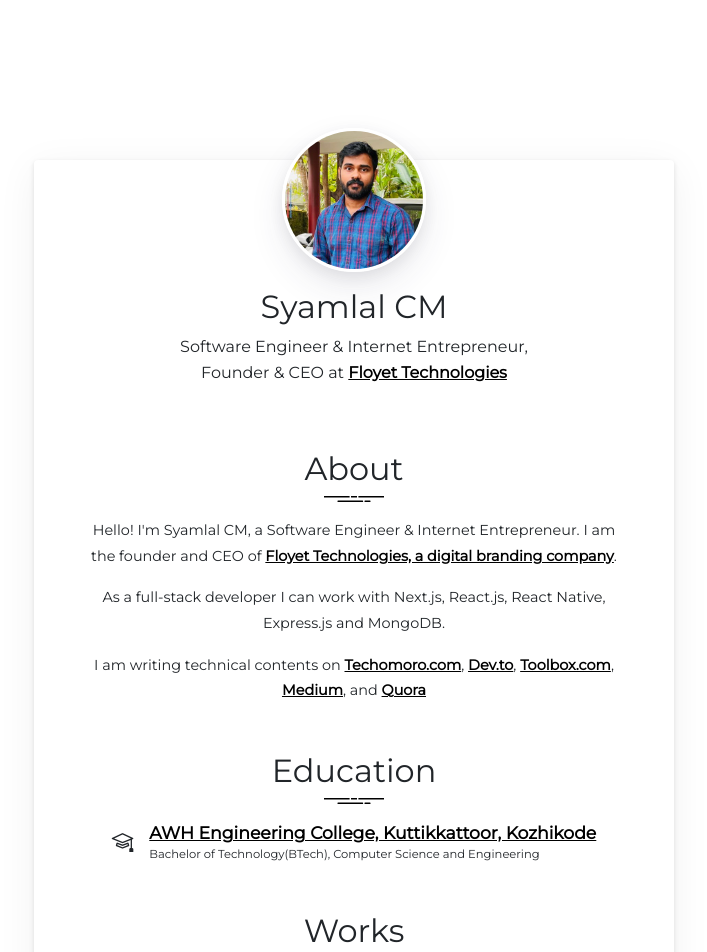
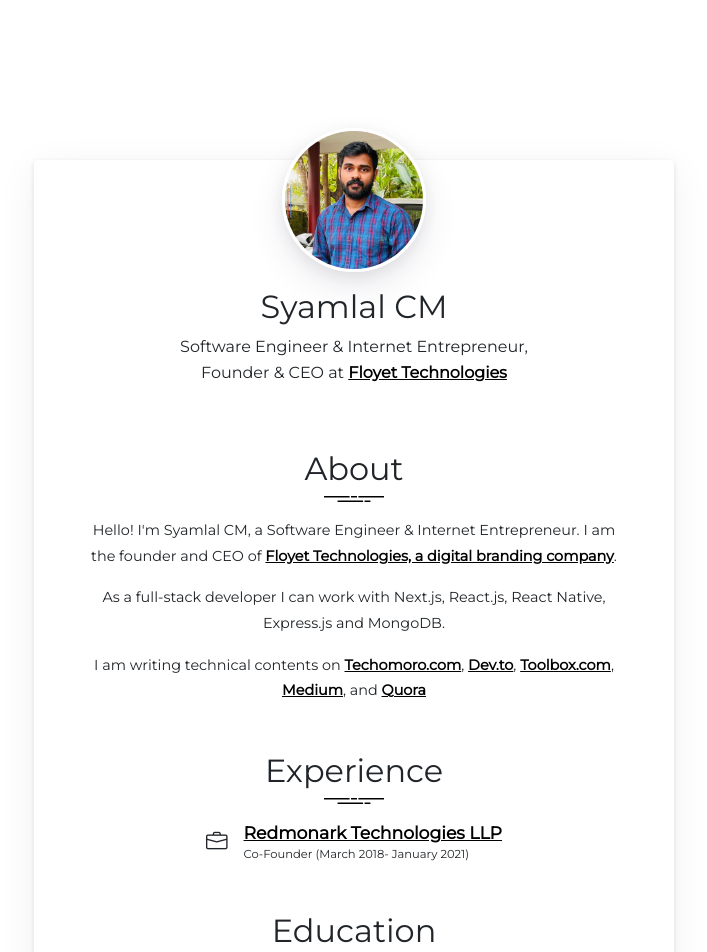
Before and after one commit to syamjayaraj/syam-me-website, a Next.js app: page / in a window 1280 px wide. Shown: the top 952 px of the page, without its empty margins (286-993 px from the left). Built offline with nearby package versions, Linux system fonts and the light colour scheme.

Commit message:
experience

```diff
--- a/components/Education.js
+++ b/components/Education.js
@@ -1,7 +1,7 @@
 import { Card, Col, Row } from "react-bootstrap";
 import styles from "../styles/Education.module.css";
 
-export default function Contact() {
+export default function Education() {
   return (
     <div className={styles.education}>
       <h2>Education</h2>
@@ -17,6 +17,7 @@
             </div>
             <div className={styles.branch}>
               Bachelor of Technology(BTech), Computer Science and Engineering
+              (June 2013- May 2017)
             </div>
           </div>
         </div>
--- /dev/null
+++ b/components/Experience.js
@@ -0,0 +1,26 @@
+import { Card, Col, Row } from "react-bootstrap";
+import styles from "../styles/Experience.module.css";
+
+export default function Experience() {
+  return (
+    <div className={styles.experience}>
+      <h2>Experience</h2>
+      <img src="/assets/svg/line.svg" className="line" />
+      <div className={styles.lineContainer}>
+        <div className={styles.line}>
+          <i class="bi bi-briefcase"></i>
+          <div>
+            <div className={styles.college}>
+              <a href="https://redmonark.com/" target="_blank" rel="noreferrer">
+                Redmonark Technologies LLP
+              </a>
+            </div>
+            <div className={styles.branch}>
+              Co-Founder (March 2018- January 2021)
+            </div>
+          </div>
+        </div>
+      </div>
+    </div>
+  );
+}
--- a/components/Works.js
+++ b/components/Works.js
@@ -1,7 +1,7 @@
 import { Card, Col, Row } from "react-bootstrap";
 import styles from "../styles/Works.module.css";
 
-export default function Contact() {
+export default function Works() {
   return (
     <div className={styles.works}>
       <h2>Works</h2>
--- a/pages/index.js
+++ b/pages/index.js
@@ -3,6 +3,7 @@
 import { Card } from "react-bootstrap";
 import styles from "../styles/Home.module.css";
 import Footer from "../components/Footer";
+import Experience from "../components/Experience";
 import Education from "../components/Education";
 import Works from "../components/Works";
 import Contact from "../components/Contact";
@@ -46,6 +47,7 @@
             </p>
           </main>
           <About />
+          <Experience />
           <Education />
           <Works />
           <Contact />
--- a/styles/Contact.module.css
+++ b/styles/Contact.module.css
@@ -35,7 +35,7 @@
   font-size: 1.5em;
   margin-right: 0.5rem;
 }
-@media (max-width: 870px) {
+@media (max-width: 991px) {
   .box {
     font-size: 0.9em;
     margin-bottom: 1rem;
--- /dev/null
+++ b/styles/Experience.module.css
@@ -0,0 +1,29 @@
+.experience {
+  /* border-top: 1px solid #eaeaea; */
+  padding-top: 1rem;
+  font-size: 0.9em;
+  margin-top: 2rem;
+  margin-bottom: 2rem;
+}
+.branch {
+  font-size: 0.8em;
+}
+.lineContainer {
+  display: flex;
+  justify-content: center;
+}
+.line {
+  display: flex;
+  flex-direction: row;
+  text-align: left;
+  align-items: center;
+}
+.college {
+  font-size: 1.2em;
+  font-weight: 600;
+}
+
+.line i {
+  font-size: 1.5em;
+  margin-right: 1rem;
+}
--- a/styles/Home.module.css
+++ b/styles/Home.module.css
@@ -78,9 +78,22 @@
   margin-left: 0.5rem;
 }
 
+@media (max-width: 1200px) {
+  .card {
+    max-width: 67vw;
+  }
+}
+
+@media (max-width: 1000px) {
+  .card {
+    max-width: 72vw;
+  }
+}
+
 @media (max-width: 600px) {
   .card {
     max-width: 90vw;
+    padding: 0.5rem;
   }
   .dp {
     margin-top: -7rem;
```
